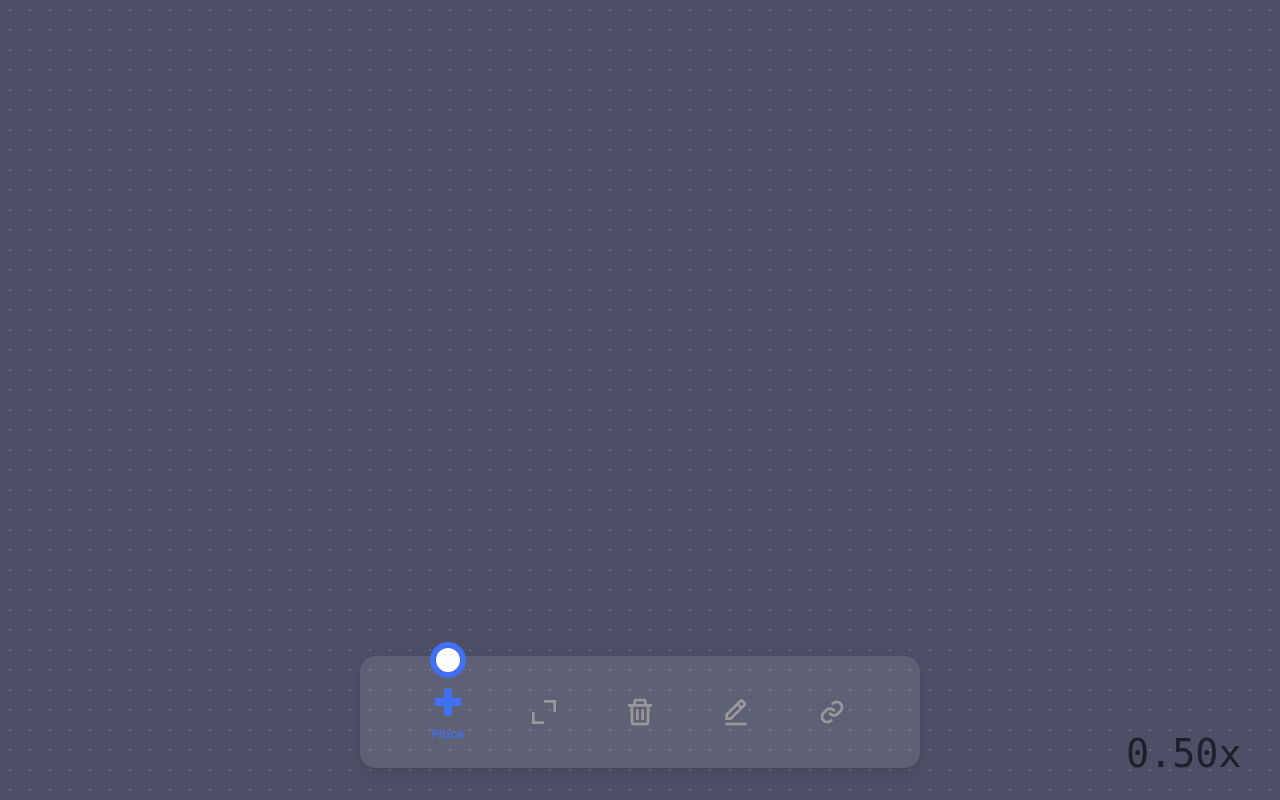
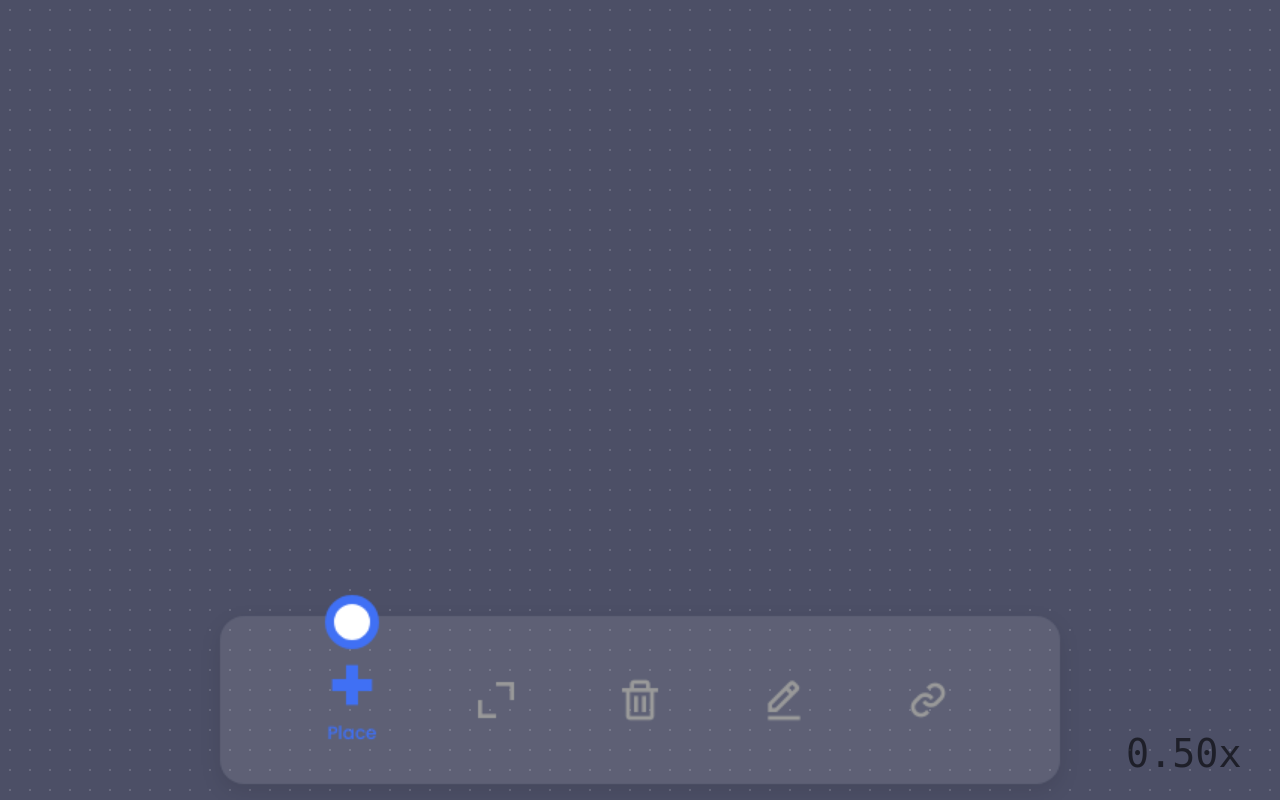
Before and after one commit to Kubenek/SkillTR, a PHP site: page /app/Views/creator.php in a window 1280 px wide. Run offline with PHP 8.4, Linux system fonts and the light colour scheme.

Commit message:
fix: toolbar size and pos not affected by zoom level

```diff
--- a/public/js/zoom.js
+++ b/public/js/zoom.js
@@ -8,3 +8,17 @@ document.addEventListener("wheel", updateZoomTracker);
 window.addEventListener("resize", updateZoomTracker);
 
 updateZoomTracker();
+
+function lockToolbar() {
+    const nav = document.querySelector(".nav");
+
+    if (!nav) return;
+
+    const zoom = window.devicePixelRatio;
+    const invertScale = 1.5 / zoom
+
+    nav.style.transform = `translateX(-50%) scale(${invertScale})`
+}
+
+window.addEventListener('load', lockToolbar);
+window.addEventListener('resize', lockToolbar)
--- a/public/styles/tools.css
+++ b/public/styles/tools.css
@@ -14,6 +14,12 @@ body{
 }
 
 nav{
+    position: fixed;
+    bottom: 1rem;
+    left: 50%;
+    transform-origin: bottom center;
+    transform: translateX(-50%);
+
     border-radius: 1rem;
     background: rgba(255, 255, 255, 0.1);
     padding: 0 2rem;
@@ -23,7 +29,8 @@ nav{
     height: 7rem;
     display: flex;
     justify-content: center;
-    margin-bottom: 2rem;
+
+    will-change: transform;
 }
 .nav-content{
     display: flex;
```
